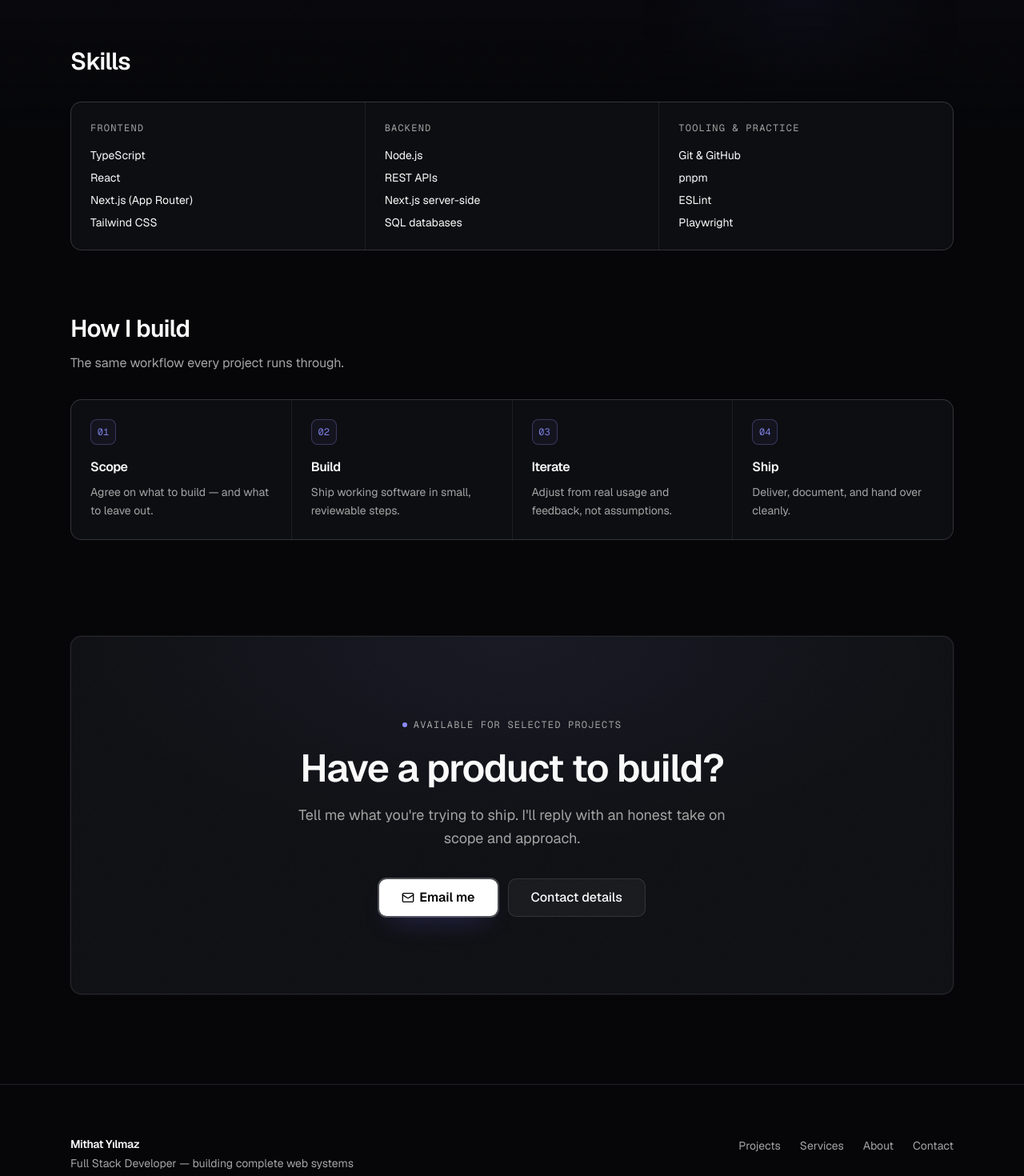
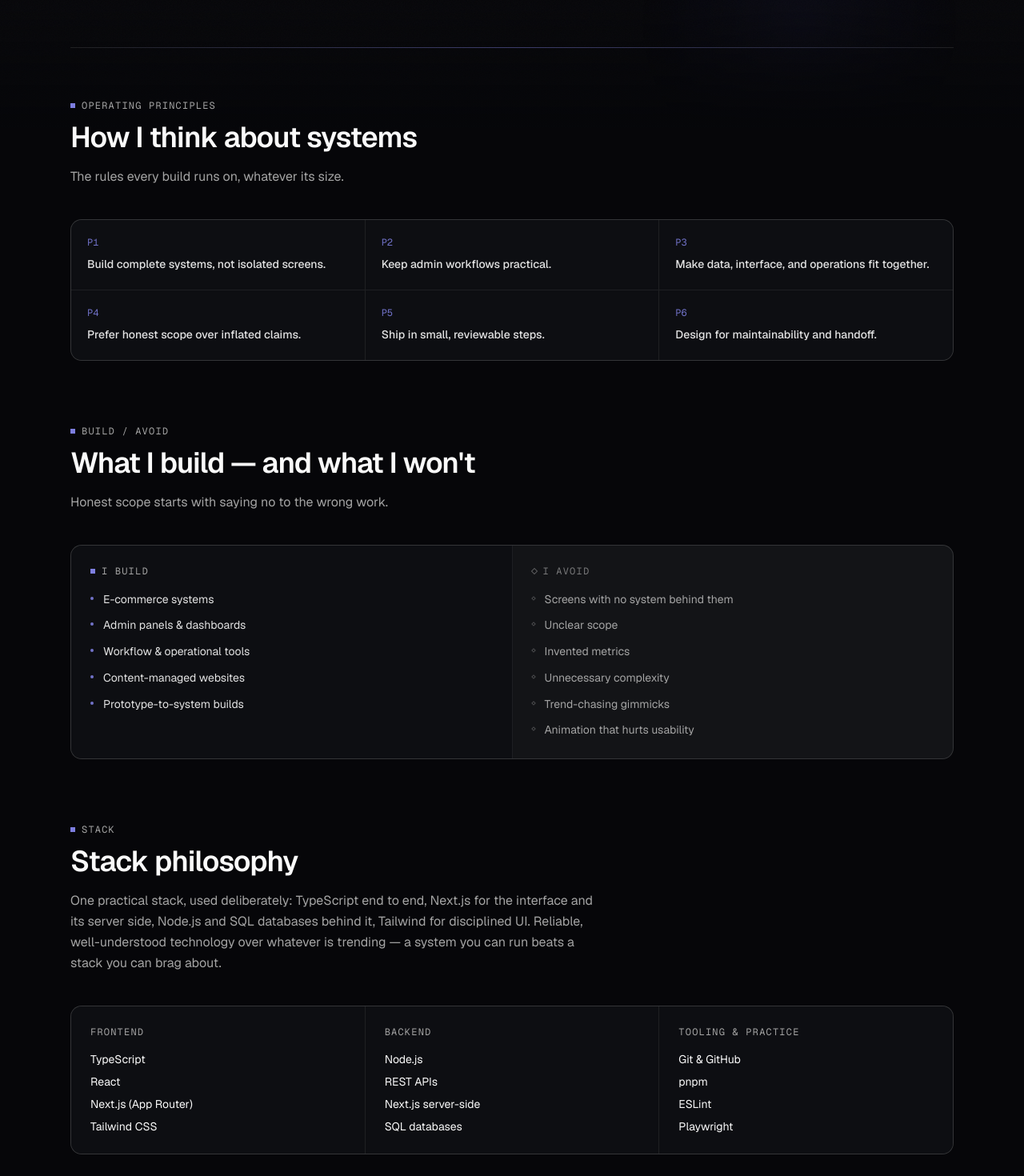
Before and after one commit to mithatcim/menensoft, a Next.js app: page /about in a window 1280 px wide. Shown: the part 640-2110 px from the top of the page at 80% size. Built offline with nearby package versions, Linux system fonts and the light colour scheme; no server answers.

Commit message:
Deepen about and site coherence

```diff
--- a/src/app/about/page.tsx
+++ b/src/app/about/page.tsx
@@ -1,6 +1,7 @@
 import { Container } from "@/components/layout/container";
 import { ContactCTA } from "@/components/shared/contact-cta";
 import { FlowPanel } from "@/components/shared/flow-panel";
+import { GrowLine } from "@/components/shared/grow-line";
 import { Reveal } from "@/components/shared/reveal";
 import { SectionHeading } from "@/components/shared/section-heading";
 import { SpotlightCard } from "@/components/shared/spotlight-card";
@@ -63,13 +64,108 @@ export default function AboutPage() {
             </Reveal>
           </div>
 
+          <GrowLine className="mt-20" />
+
+          {/* operating principles */}
+          <div className="mt-16">
+            <Reveal>
+              <SectionHeading
+                eyebrow="Operating principles"
+                title="How I think about systems"
+                description="The rules every build runs on, whatever its size."
+              />
+            </Reveal>
+            <Reveal delay={0.08} className="mt-10">
+              <div className="overflow-hidden rounded-xl border border-border bg-border">
+                <div className="grid gap-px sm:grid-cols-2 lg:grid-cols-3">
+                  {about.principles.map((principle, i) => (
+                    <SpotlightCard
+                      key={principle}
+                      className="bg-card p-5 transition-colors duration-300 hover:bg-muted/20"
+                    >
+                      <p className="font-mono text-xs text-accent/80">
+                        P{i + 1}
+                      </p>
+                      <p className="mt-2 text-sm leading-relaxed font-medium text-foreground/90">
+                        {principle}
+                      </p>
+                    </SpotlightCard>
+                  ))}
+                </div>
+              </div>
+            </Reveal>
+          </div>
+
+          {/* what I build / what I avoid */}
           <div className="mt-20">
             <Reveal>
-              <h2 className="text-2xl font-semibold tracking-tight md:text-3xl">
-                Skills
-              </h2>
+              <SectionHeading
+                eyebrow="Build / avoid"
+                title="What I build — and what I won't"
+                description="Honest scope starts with saying no to the wrong work."
+              />
             </Reveal>
-            <Reveal delay={0.08} className="mt-8">
+            <Reveal delay={0.08} className="mt-10">
+              <div className="overflow-hidden rounded-xl border border-border bg-border">
+                <div className="grid gap-px md:grid-cols-2">
+                  <div className="bg-card p-6">
+                    <p className="flex items-center gap-2 font-mono text-xs tracking-widest text-muted-foreground uppercase">
+                      <span aria-hidden className="size-1.5 bg-accent/90" />
+                      I build
+                    </p>
+                    <ul className="mt-4 space-y-2.5">
+                      {about.builds.map((item) => (
+                        <li
+                          key={item}
+                          className="flex gap-3 text-sm leading-relaxed text-foreground/90"
+                        >
+                          <span
+                            aria-hidden
+                            className="mt-2 size-1 shrink-0 rounded-full bg-accent/80"
+                          />
+                          {item}
+                        </li>
+                      ))}
+                    </ul>
+                  </div>
+                  <div className="bg-card/60 p-6">
+                    <p className="flex items-center gap-2 font-mono text-xs tracking-widest text-muted-foreground/70 uppercase">
+                      <span
+                        aria-hidden
+                        className="size-1.5 rotate-45 border border-muted-foreground/50"
+                      />
+                      I avoid
+                    </p>
+                    <ul className="mt-4 space-y-2.5">
+                      {about.avoids.map((item) => (
+                        <li
+                          key={item}
+                          className="flex gap-3 text-sm leading-relaxed text-muted-foreground"
+                        >
+                          <span
+                            aria-hidden
+                            className="mt-2 size-1 shrink-0 rotate-45 border border-muted-foreground/40"
+                          />
+                          {item}
+                        </li>
+                      ))}
+                    </ul>
+                  </div>
+                </div>
+              </div>
+            </Reveal>
+          </div>
+
+          {/* stack philosophy + skills */}
+          <div className="mt-20">
+            <Reveal>
+              <SectionHeading
+                eyebrow="Stack"
+                title="Stack philosophy"
+                description={about.stackPhilosophy}
+              />
+            </Reveal>
+            <Reveal delay={0.08} className="mt-10">
               <div className="overflow-hidden rounded-xl border border-border bg-border">
                 <div className="grid gap-px sm:grid-cols-3">
                   {about.skills.map((group) => (
@@ -94,16 +190,16 @@ export default function AboutPage() {
             </Reveal>
           </div>
 
+          {/* workflow + honest tooling line */}
           <div className="mt-20">
             <Reveal>
-              <h2 className="text-2xl font-semibold tracking-tight md:text-3xl">
-                How I build
-              </h2>
-              <p className="mt-3 max-w-2xl leading-relaxed text-muted-foreground">
-                The same workflow every project runs through.
-              </p>
+              <SectionHeading
+                eyebrow="Process"
+                title="How I build"
+                description="The same workflow every project runs through."
+              />
             </Reveal>
-            <Reveal delay={0.08} className="mt-8">
+            <Reveal delay={0.08} className="mt-10">
               <div className="overflow-hidden rounded-xl border border-border bg-border">
                 <div className="grid gap-px sm:grid-cols-2 lg:grid-cols-4">
                   {workflow.map((step) => (
@@ -123,6 +219,17 @@ export default function AboutPage() {
                     </SpotlightCard>
                   ))}
                 </div>
+                <div className="border-t border-border bg-background/30 px-6 py-4">
+                  <p className="flex flex-wrap items-baseline gap-x-3 gap-y-1">
+                    <span className="flex items-center gap-2 font-mono text-xs tracking-widest text-muted-foreground uppercase">
+                      <span aria-hidden className="size-1.5 bg-accent/90" />
+                      Tooling
+                    </span>
+                    <span className="text-sm leading-relaxed text-muted-foreground">
+                      {about.tooling}
+                    </span>
+                  </p>
+                </div>
               </div>
             </Reveal>
           </div>
--- a/src/content/site.ts
+++ b/src/content/site.ts
@@ -111,8 +111,9 @@ export const capabilities: Capability[] = [
 ];
 
 export const about = {
-  // Reviewed in the Phase 3 content pass (2026-07-08). Nothing here should
-  // stay if it isn't accurate.
+  // Reviewed in the Phase 3 content pass (2026-07-08); principles, stack
+  // philosophy, build/avoid, and the tooling line added in Phase 8E
+  // (2026-07-10) — all restatements of published positioning, no new claims.
   intro: [
     "I'm Mithat, a full-stack developer. I build complete web systems: the data model, the backend, and the interface people actually use.",
     "Most of my recent work is systems with an operational back side: a restaurant ordering system with waiter, kitchen, and cashier screens, a psychology practice website with its own admin panel, and the flagship build in progress, an e-commerce CMS with a visual site builder. The work ranges from active product builds to completed full-stack systems and internal prototypes. I like owning the whole build, not a slice of it.",
@@ -132,4 +133,37 @@ export const about = {
       items: ["Git & GitHub", "pnpm", "ESLint", "Playwright"],
     },
   ] satisfies SkillGroup[],
+
+  principles: [
+    "Build complete systems, not isolated screens.",
+    "Keep admin workflows practical.",
+    "Make data, interface, and operations fit together.",
+    "Prefer honest scope over inflated claims.",
+    "Ship in small, reviewable steps.",
+    "Design for maintainability and handoff.",
+  ],
+
+  stackPhilosophy:
+    "One practical stack, used deliberately: TypeScript end to end, Next.js for the interface and its server side, Node.js and SQL databases behind it, Tailwind for disciplined UI. Reliable, well-understood technology over whatever is trending — a system you can run beats a stack you can brag about.",
+
+  builds: [
+    "E-commerce systems",
+    "Admin panels & dashboards",
+    "Workflow & operational tools",
+    "Content-managed websites",
+    "Prototype-to-system builds",
+  ],
+
+  avoids: [
+    "Screens with no system behind them",
+    "Unclear scope",
+    "Invented metrics",
+    "Unnecessary complexity",
+    "Trend-chasing gimmicks",
+    "Animation that hurts usability",
+  ],
+
+  // One honest tooling line — a workflow enhancer, never an identity.
+  tooling:
+    "Modern tooling, including AI-assisted development, speeds up planning, building, and review — applied with review discipline, never as a substitute for it.",
 };
```
